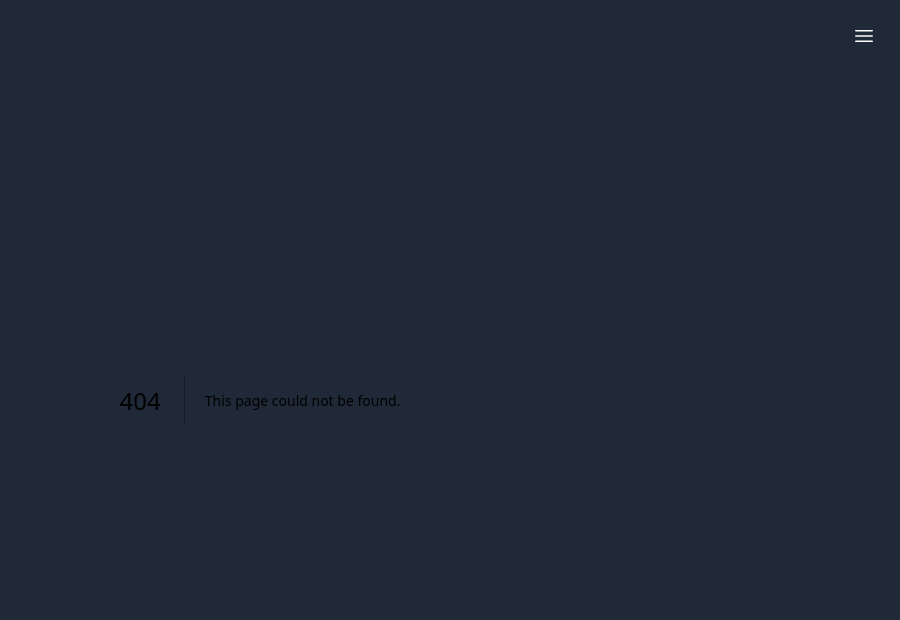
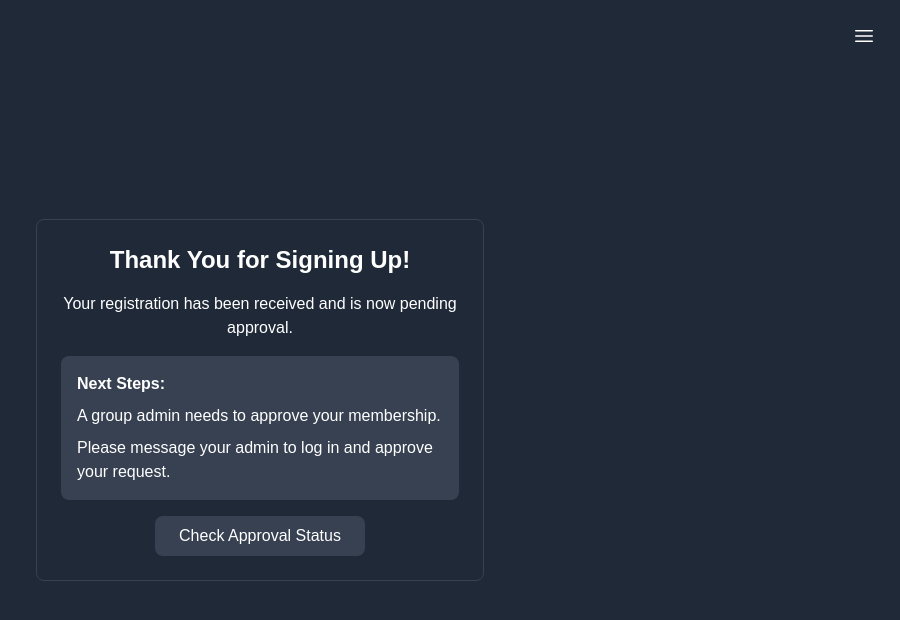
Before and after one commit to mpichardo305/Player-Ratings-Miami, a Next.js app: page /pending-approval in a window 1280 px wide. Before the commit this address had no page. Shown: the top 620 px of the page, without its empty margins (380-1280 px from the left). Built offline with nearby package versions, Linux system fonts and the light colour scheme; no server answers.

Commit message:
draft pending approval

```diff
--- a/src/app/invite/[token]/page.tsx
+++ b/src/app/invite/[token]/page.tsx
@@ -148,8 +148,8 @@ export default function InviteRegistration() {
       await markInviteAsUsed(invite.id);
       await createGroupMembership(invite.player_id, invite.group_id);
 
-      console.log('Registration complete, redirecting...');
-      await router.replace('/');
+      console.log('Registration complete, redirecting to pending approval...');
+      await router.replace('/pending-approval');
     } catch (error) {
       console.error('Error completing signup:', error);
       setError('Failed to complete signup');
--- /dev/null
+++ b/src/app/pending-approval/page.tsx
@@ -0,0 +1,102 @@
+'use client'
+
+import { useState, useEffect } from 'react'
+import Link from 'next/link'
+import { useRouter } from 'next/navigation'
+import { usePhoneNumber } from '../hooks/usePhoneNumber'
+import { useSession } from '../hooks/useSession'  // Import the session hook
+import { checkPlayerMembership } from '../db/checkUserQueries'
+import { GROUP_ID } from '../utils/authUtils'
+export default function PendingApproval() {
+  const { phoneNumber } = usePhoneNumber()
+  const [isLoading, setIsLoading] = useState(false)
+  const [refreshCount, setRefreshCount] = useState(0)
+  const [checkAttempted, setCheckAttempted] = useState(false)
+  const router = useRouter()
+
+  // Get refresh count from local storage on initial load
+  useEffect(() => {
+    const savedCount = localStorage.getItem('refreshCount')
+    if (savedCount) {
+      setRefreshCount(parseInt(savedCount))
+    }
+  }, [])
+
+  const checkApprovalStatus = async () => {
+    if (!phoneNumber) {
+      alert("Unable to check status: phone number not found")
+      return
+    }
+
+    setIsLoading(true)
+
+    try {
+      const result = await checkPlayerMembership(phoneNumber, GROUP_ID)
+
+      // Increment and save refresh count
+      const newCount = refreshCount + 1
+      setRefreshCount(newCount)
+      localStorage.setItem('refreshCount', newCount.toString())
+
+      // Redirect if approved, otherwise show message
+      if (result.isMember) {
+        router.push('/')
+      } else {
+        setCheckAttempted(true)
+      }
+    } catch (error) {
+      console.error('Error checking membership status:', error)
+      alert("There was an error checking your status")
+    } finally {
+      setIsLoading(false)
+    }
+  }
+
+  if (isLoading) {
+    return (
+      <div className="flex justify-center items-center h-screen">
+        <div className="animate-spin rounded-full h-12 w-12 border-b-2 border-blue-600"></div>
+      </div>
+    )
+  }
+
+  return (
+    <div className="flex flex-col items-center justify-center min-h-screen">
+      <div className="max-w-md w-full p-6 rounded-lg border border-gray-700 bg-gray-800">
+        <h1 className="text-2xl font-bold text-center mb-4">Thank You for Signing Up!</h1>
+
+        <div className="space-y-4">
+          <p className="text-center">
+            Your registration has been received and is now pending approval.
+          </p>
+
+          <div className="p-4 rounded-lg bg-gray-700">
+            <h2 className="font-semibold mb-2">Next Steps:</h2>
+            <p className="mb-2">A group admin needs to approve your membership.</p>
+            <p>Please message your admin to log in and approve your request.</p>
+          </div>
+
+          {checkAttempted && (
+            <div className="p-4 rounded-lg bg-gray-700 border border-yellow-600">
+              <p className="text-center font-semibold">
+                You have not been approved yet.
+              </p>
+              <p className="text-center text-sm mt-1">
+                You've checked {refreshCount} {refreshCount === 1 ? 'time' : 'times'}
+              </p>
+            </div>
+          )}
+
+          <div className="text-center mt-6 space-y-3">
+            <button
+              onClick={checkApprovalStatus}
+              className="inline-block px-6 py-2 rounded-lg bg-gray-700 hover:bg-gray-600 transition-colors"
+            >
+              Check Approval Status
+            </button>
+          </div>
+        </div>
+      </div>
+    </div>
+  )
+}
```
